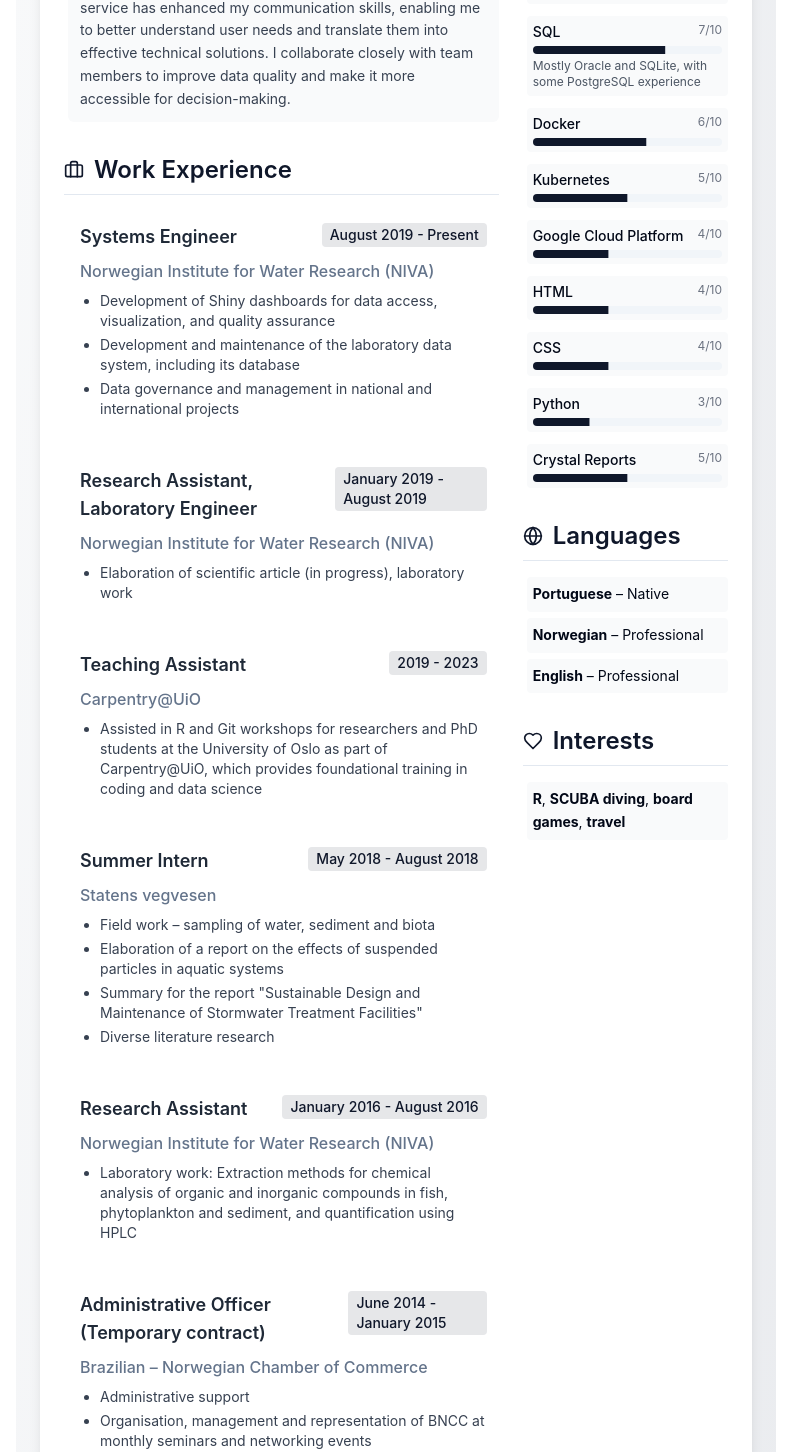
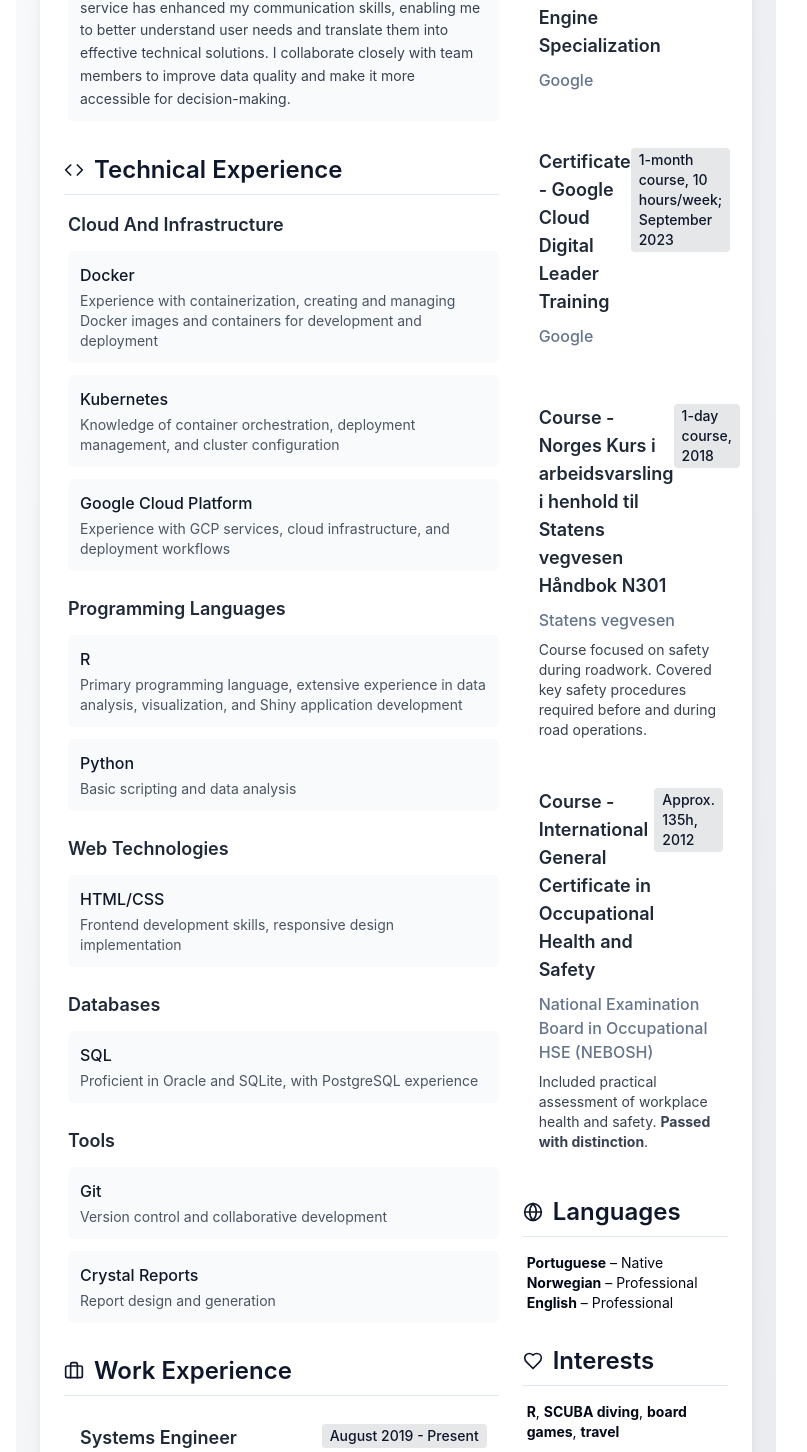
Before and after one commit to vivigirardin/viviane-cv, a React (Vite) app: page / in a window 1280 px wide. Shown: the part 598-2050 px from the top of the page, without its empty margins (4-811 px from the left). Built offline with nearby package versions, Linux system fonts and the light colour scheme.

Commit message:
Refactor: Simplify CV template
Remove skills bar and add skills to experience section.

```diff
--- a/src/components/cv/ResumeBuilder.tsx
+++ b/src/components/cv/ResumeBuilder.tsx
@@ -1,16 +1,14 @@
 
-import { Briefcase, GraduationCap, Archive, Star, Globe, Heart, Printer, User, MoreHorizontal } from "lucide-react";
+import { Briefcase, GraduationCap, Archive, Globe, Heart, Printer, User, MoreHorizontal, Code } from "lucide-react";
 import { Header } from "./Header";
 import { Section } from "./Section";
 import { ExperienceItem } from "./ExperienceItem";
-import { SkillsLanguages } from "./SkillsLanguages";
 import { cvData } from "@/data/cvData";
 import { Button } from "@/components/ui/button";
 import { useEffect } from "react";
 
 export function ResumeBuilder() {
   useEffect(() => {
-    // Update the document title
     document.title = `${cvData.profile.name} - Resume`;
   }, []);
 
@@ -39,13 +37,29 @@ export function ResumeBuilder() {
 
       <div className="grid grid-cols-1 md:grid-cols-3 gap-6 mt-8">
         <div className="md:col-span-2">
-          {cvData.summary && (
-            <Section title="Summary" icon={<User size={20} />}>
-              <div className="text-sm leading-relaxed mb-4 text-gray-700 p-3 bg-gray-50 print:bg-white rounded-md">
-                {cvData.summary}
+          <Section title="Summary" icon={<User size={20} />}>
+            <div className="text-sm leading-relaxed mb-4 text-gray-700 p-3 bg-gray-50 print:bg-white rounded-md">
+              {cvData.summary}
+            </div>
+          </Section>
+
+          <Section title="Technical Experience" icon={<Code size={20} />}>
+            {Object.entries(cvData.technicalExperience).map(([category, items]) => (
+              <div key={category} className="mb-6">
+                <h3 className="text-lg font-semibold text-gray-800 mb-3 capitalize">
+                  {category.replace(/([A-Z])/g, ' $1').trim()}
+                </h3>
+                <div className="space-y-3">
+                  {items.map((item, index) => (
+                    <div key={index} className="p-3 bg-gray-50 rounded-md hover:bg-gray-100 transition-colors">
+                      <div className="font-medium text-primary">{item.name}</div>
+                      <div className="text-sm text-gray-600 mt-1">{item.details}</div>
+                    </div>
+                  ))}
+                </div>
               </div>
-            </Section>
-          )}
+            ))}
+          </Section>
 
           <Section title="Work Experience" icon={<Briefcase size={20} />}>
             {cvData.experiences.map((item, index) => (
@@ -70,7 +84,9 @@ export function ResumeBuilder() {
               />
             ))}
           </Section>
+        </div>
 
+        <div className="md:col-span-1">
           <Section title="Courses & Certificates" icon={<Archive size={20} />}>
             {cvData.courses.map((item, index) => (
               <ExperienceItem
@@ -83,34 +99,18 @@ export function ResumeBuilder() {
             ))}
           </Section>
 
-          <Section title="Others" icon={<MoreHorizontal size={20} />}>
-            {cvData.others.map((item, index) => (
-              <ExperienceItem
-                key={index}
-                position={item.position}
-                company={item.company}
-                dates={item.dates}
-                details={item.details}
-              />
-            ))}
-          </Section>
-        </div>
-
-        <div className="md:col-span-1">
-          <Section title="Skills" icon={<Star size={20} />}>
-            <SkillsLanguages
-              title=""
-              skills={cvData.skills}
-              useProgressBars={true}
+          <Section title="Languages" icon={<Globe size={20} />}>
+            <div
+              className="text-sm space-y-1.5"
+              dangerouslySetInnerHTML={{ __html: cvData.languages }}
             />
           </Section>
 
-          <Section title="Languages" icon={<Globe size={20} />}>
-            <SkillsLanguages title="" content={cvData.languages} />
-          </Section>
-
           <Section title="Interests" icon={<Heart size={20} />}>
-            <SkillsLanguages title="" content={cvData.interests} />
+            <div
+              className="text-sm"
+              dangerouslySetInnerHTML={{ __html: cvData.interests }}
+            />
           </Section>
         </div>
       </div>
--- a/src/data/cvData.ts
+++ b/src/data/cvData.ts
@@ -1,4 +1,3 @@
-
 export const cvData = {
   profile: {
     name: "Viviane Girardin",
@@ -11,6 +10,55 @@ export const cvData = {
   },
 
   summary: "As a self-taught developer, I've contributed to developing digital solutions for NIVA's laboratories. I build R Shiny applications to support data visualisation and improve data handling processes. I assist in designing data pipelines and ensuring that data and processing methods are documented in line with the FAIR principles. My background in customer service has enhanced my communication skills, enabling me to better understand user needs and translate them into effective technical solutions. I collaborate closely with team members to improve data quality and make it more accessible for decision-making.",
+
+  technicalExperience: {
+    cloudAndInfrastructure: [
+      {
+        name: "Docker",
+        details: "Experience with containerization, creating and managing Docker images and containers for development and deployment"
+      },
+      {
+        name: "Kubernetes",
+        details: "Knowledge of container orchestration, deployment management, and cluster configuration"
+      },
+      {
+        name: "Google Cloud Platform",
+        details: "Experience with GCP services, cloud infrastructure, and deployment workflows"
+      }
+    ],
+    programmingLanguages: [
+      {
+        name: "R",
+        details: "Primary programming language, extensive experience in data analysis, visualization, and Shiny application development"
+      },
+      {
+        name: "Python",
+        details: "Basic scripting and data analysis"
+      }
+    ],
+    webTechnologies: [
+      {
+        name: "HTML/CSS",
+        details: "Frontend development skills, responsive design implementation"
+      }
+    ],
+    databases: [
+      {
+        name: "SQL",
+        details: "Proficient in Oracle and SQLite, with PostgreSQL experience"
+      }
+    ],
+    tools: [
+      {
+        name: "Git",
+        details: "Version control and collaborative development"
+      },
+      {
+        name: "Crystal Reports",
+        details: "Report design and generation"
+      }
+    ]
+  },
 
   education: [
     {
@@ -163,20 +211,6 @@ export const cvData = {
     }
   ],
 
-  skills: [
-    { name: "R", level: 7 },
-    { name: "Shiny", level: 7 },
-    { name: "Git", level: 7 },
-    { name: "SQL", level: 7, description: "Mostly Oracle and SQLite, with some PostgreSQL experience" },
-    { name: "Docker", level: 6 },
-    { name: "Kubernetes", level: 5 },
-    { name: "Google Cloud Platform", level: 4 },
-    { name: "HTML", level: 4 },
-    { name: "CSS", level: 4 },
-    { name: "Python", level: 3 },
-    { name: "Crystal Reports", level: 5 }
-  ],
-
   languages: "<strong>Portuguese</strong> – Native<br><strong>Norwegian</strong> – Professional<br><strong>English</strong> – Professional",
 
   interests: "<strong>R</strong>, <strong>SCUBA diving</strong>, <strong>board games</strong>, <strong>travel</strong>"
```
